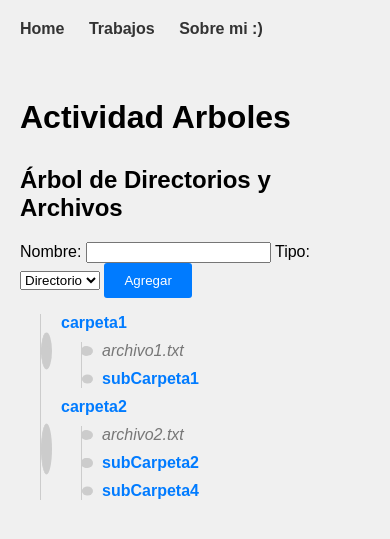
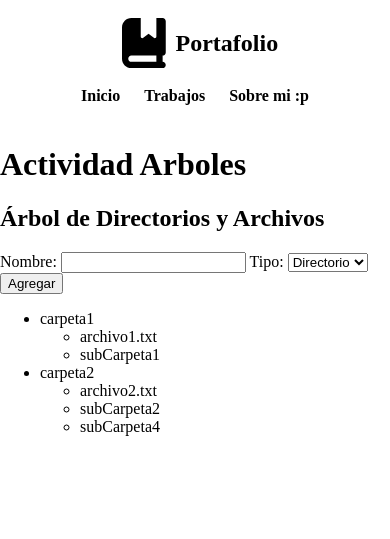
Before and after one commit to Wonkoly/ed2024, a Flask app: page /act_arboles in a window 390 px wide. Shown: the top 539 px of the page. Run offline with Flask 3, Linux system fonts and the light colour scheme.

Commit message:
Barra de navegacion responsiva

```diff
--- a/PortafolioED/App/static/css/style.css
+++ b/PortafolioED/App/static/css/style.css
@@ -1,240 +1,60 @@
 body {
-    font-family: Cascadia Mono, Cascadia Code;
-    background-color: #f0f0f0;
     margin: 0;
-    padding: 0;
-}
-/*----- HEADER ------*/
-body {
-    font-family: sans-serif;
-    margin: 0;
-    padding: 0;
 }
 
-header {
-    background-color: #F0F0F0; /* Color de fondo del encabezado */
-    padding: 20px;
+.titulos {
+    text-align: center;
 }
 
-.barra {
+section {
+    display: flexbox;
+}
+
+/*----------BARRA DE NAVEGACION------------*/
+
+header {
     display: flex;
+    min-height: 70px;
+    background-color: #fff;
     justify-content: space-between;
     align-items: center;
-}
-
-.menu {
-    list-style: none;
-    margin: 0;
-    padding: 0;
-}
-
-.item {
-    display: inline-block;
-    margin-right: 20px;
-}
-
-.item a {
-    text-decoration: none;
-    color: #333; /* Color de los enlaces */
-    font-weight: bold;
-}
-
-main {
-    padding: 20px;
-}
-
-footer {
-    background-color: #333;
-    color: #FFF;
-    text-align: center;
     padding: 10px;
 }
 
-/*------------------------- HEADER ------*/
-.tree {
-    list-style-type: none;
-    margin-left: 20px;
-    padding-left: 20px;
-    border-left: 1px solid #ccc;
+header a{
+    text-decoration: none;
+    color: black;
 }
 
-.tree li {
-    margin: 10px 0;
-    position: relative;
+.logo{
+    display: flex;
+    align-items: center;
+    padding-left: 10px;
 }
 
-.tree li:before {
-    content: '';
-    display: block;
-    width: 0;
-    position: absolute;
-    top: 0;
-    left: -20px;
-    border-left: 1px solid #ccc;
-    height: 100%;
+.logo-svg{
+    height: 50px;
+    margin-right: 10px;
 }
 
-.tree li:last-child:before {
-    height: 50%;
+.barra a{
+    font-weight: 600;
+    padding: 10px;
 }
 
-.tree li:first-child:before {
-    height: 50%;
-    top: 50%;
+.barra a:hover{
+    color: gray;
 }
 
-.tree li:only-child:before {
-    display: none;
+@media (max-width:700px) {
+    header{
+        flex-direction: column;
+    }
+    .barra{
+        padding: 10px 0px;
+    }
 }
 
-.tree li:before,
-.tree li:after {
-    content: '';
-    display: block;
-    width: 10px;
-    height: 10px;
-    background-color: #ccc;
-    border-radius: 50%;
-    position: absolute;
-    top: 50%;
-    transform: translateY(-50%);
-}
 
-.tree li:after {
-    left: -21px;
-}
 
-.tree li:last-child:after {
-    display: none;
-}
-
-.folder {
-    color: #007bff;
-    font-weight: bold;
-}
-
-.file {
-    color: #777;
-    font-style: italic;
-}
-
-/**/
-.container {
-    max-width: 600px;
-    margin: 20px auto;
-    padding: 10px;
-    border: 1px solid #ccc;
-    border-radius: 5px;
-}
-.form-group {
-    margin-bottom: 10px;
-}
-.form-group label {
-    display: block;
-    margin-bottom: 5px;
-}
-.form-group input[type="text"],
-.form-group input[type="number"],
-.form-group input[type="date"],
-.form-group input[type="submit"] {
-    width: 100%;
-    padding: 8px;
-    border-radius: 3px;
-    border: 1px solid #ccc;
-    box-sizing: border-box;
-}
-.form-group input[type="submit"] {
-    background-color: #007bff;
-    color: #fff;
-    cursor: pointer;
-}
-.table-container {
-    margin-top: 20px;
-}
-table {
-    width: 100%;
-    border-collapse: collapse;
-}
-th, td {
-    border: 1px solid #ccc;
-    padding: 8px;
-    text-align: left;
-}
-
-/*---------------------------------------------------------*/
-.usuarios-container {
-    display: flex;
-    flex-wrap: wrap;
-    gap: 20px;
-}
-
-.usuario-card {
-    border: 1px solid #ccc;
-    border-radius: 5px;
-    padding: 10px;
-    width: 300px;
-    position: relative;
-}
-
-.usuario-card h3 {
-    margin-top: 0;
-}
-
-.eliminar-btn {
-    position: absolute;
-    top: 10px;
-    right: 10px;
-    background-color: #dc3545;
-    color: white;
-    border: none;
-    padding: 5px 10px;
-    border-radius: 3px;
-    cursor: pointer;
-}
-/*---------------------------------------------------------*/
-
-h1 {
-    margin-bottom: 30px;
-}
-
-.form-container {
-    max-width: 500px;
-    margin: 0 auto;
-    padding: 20px;
-    border: 1px solid #ccc;
-    border-radius: 5px;
-    background-color: #f9f9f9;
-    box-shadow: 0 2px 4px rgba(0, 0, 0, 0.1);
-}
-
-.error-message {
-    color: red;
-    margin-bottom: 10px;
-}
-
-textarea {
-    width: 100%;
-    height: 150px;
-    padding: 10px;
-    margin-bottom: 10px;
-    border: 1px solid #ccc;
-    border-radius: 3px;
-    resize: none;
-}
-
-button {
-    padding: 10px 20px;
-    background-color: #007bff;
-    color: white;
-    border: none;
-    border-radius: 3px;
-    cursor: pointer;
-}
-
-img {
-    max-width: 100%;
-    margin-top: 20px;
-}
-/*---------------------------------------------------------*/
-
-/*---------------------------------------------------------*/
+/*----------TRABAJOS-----------*/
--- a/PortafolioED/App/templates/base.html
+++ b/PortafolioED/App/templates/base.html
@@ -7,7 +7,7 @@
 </head>
 <body>
     {% include 'componentes/header.html' %}
-    <main>
+    <main class="contenedor">
         {% block contenido %}
         {% endblock %}
     </main>
--- a/PortafolioED/App/templates/componentes/header.html
+++ b/PortafolioED/App/templates/componentes/header.html
@@ -1,9 +1,11 @@
 <header>
+    <a href="/" class="logo">
+        <svg xmlns="http://www.w3.org/2000/svg" viewBox="0 0 448 512" class="logo-svg"><!--!Font Awesome Free 6.5.2 by @fontawesome - https://fontawesome.com License - https://fontawesome.com/license/free Copyright 2024 Fonticons, Inc.--><path d="M0 96C0 43 43 0 96 0h96V190.7c0 13.4 15.5 20.9 26 12.5L272 160l54 43.2c10.5 8.4 26 .9 26-12.5V0h32 32c17.7 0 32 14.3 32 32V352c0 17.7-14.3 32-32 32v64c17.7 0 32 14.3 32 32s-14.3 32-32 32H384 96c-53 0-96-43-96-96V96zM64 416c0 17.7 14.3 32 32 32H352V384H96c-17.7 0-32 14.3-32 32z"/></svg>
+        <h2 class="logo-nombre">Portafolio</h2>
+    </a>
     <nav class="barra">
-        <ul class="menu">
-            <li class="item"><a href="/">Home</a></li>
-            <li class="item"><a href="/trabajos">Trabajos</a></li>
-            <li class="item"><a href="/info">Sobre mi :)</a></li>
-        </ul>
+        <a href="/" class="nav-link">Inicio</a>
+        <a href="/trabajos" class="nav-link">Trabajos</a>
+        <a href="/info" class="nav-link">Sobre mi :p</a>
     </nav>
 </header>
--- a/PortafolioED/App/templates/trabajos/grafos.html
+++ b/PortafolioED/App/templates/trabajos/grafos.html
@@ -8,7 +8,7 @@
         {% if error_message %}
             <div class="error-message">{{ error_message }}</div>
         {% endif %}
-        <form method="POST" action="/">
+        <form method="POST" action="/act_grafos">
             <textarea name="matriz" id="matriz" placeholder="Ingrese la matriz de adyacencia..." required></textarea>
             <br>
             <button type="submit">Generar Grafo</button>
--- a/PortafolioED/App/templates/vistas/index.html
+++ b/PortafolioED/App/templates/vistas/index.html
@@ -1,7 +1,9 @@
 {% extends 'base.html' %}
 
 {% block contenido %}
-<h1>Bienvenido</h1>
-<h2>Este es mi portafolio de Estructuras de Datos</h2>
+<h1 class="titulos">Bienvenido</h1>
+<section>
+
+</section>
 
 {% endblock %}
--- a/PortafolioED/App/templates/vistas/info.html
+++ b/PortafolioED/App/templates/vistas/info.html
@@ -1,6 +1,6 @@
 {% extends 'base.html' %}
 
 {% block contenido %}
-<h1>Sobre mi :p</h1>
+<h1 class="titulos">Sobre mi :p</h1>
 
 {% endblock %}
--- a/PortafolioED/main.py
+++ b/PortafolioED/main.py
@@ -2,4 +2,3 @@ from App import create_app
 
 if __name__=="__main__":
     app = create_app()
-    app.run(port=80)
```
Also changed, not shown: PortafolioED/App/templates/vistas/trabajos.html (+5 -5 lines).
